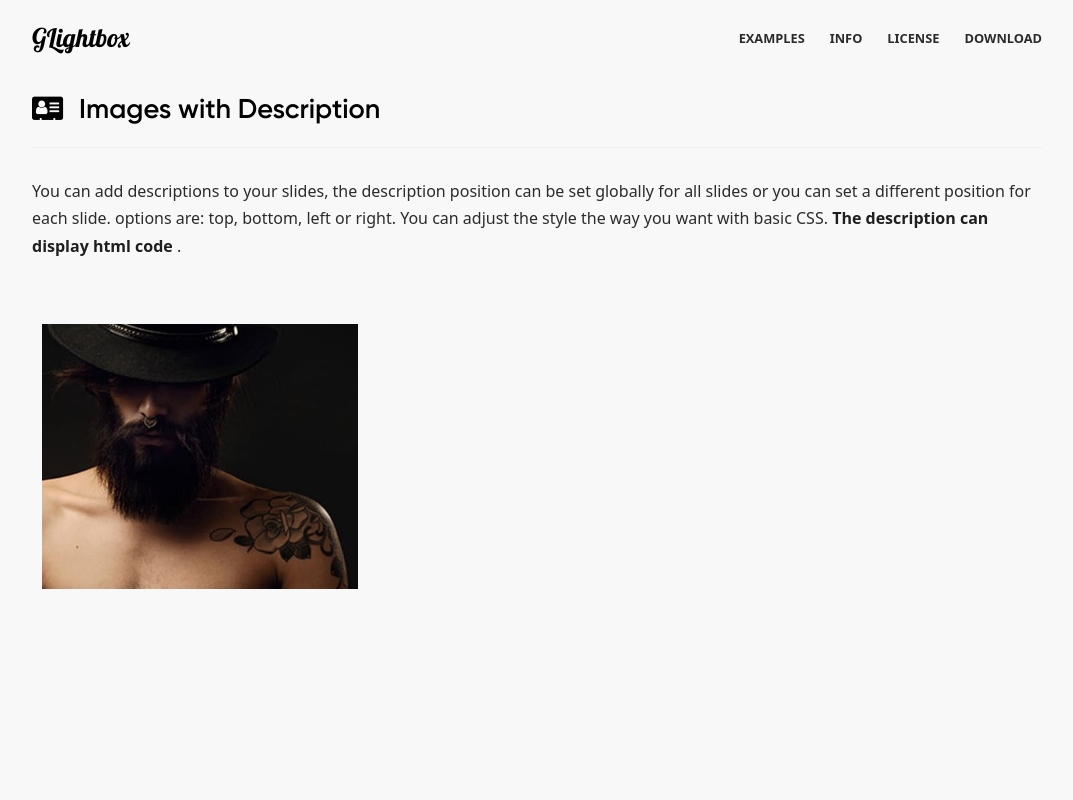
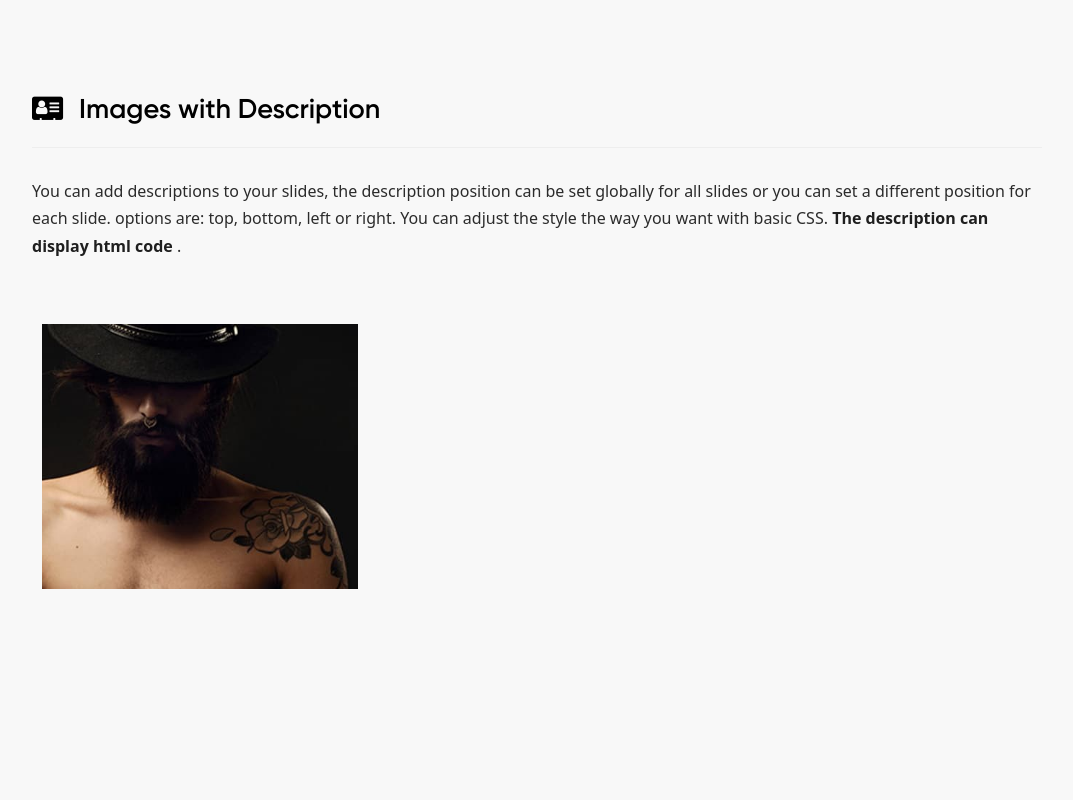
Before and after one commit to frankshugarts/FullLightbox, a website: page index.html in a window 1280 px wide. Shown: the top 800 px of the page, without its empty margins (103-1176 px from the left). Drawn offline with nearby package versions, Linux system fonts and the light colour scheme.

Commit message:
Update index.html

```diff
--- a/index.html
+++ b/index.html
@@ -25,13 +25,7 @@
                 <div class="row">
                     <div class="col-md-12">
                         <div class="header-inner">
-                            <a href="#" class="logo" style="font-family: 'Lobster', cursive">GLightbox</a>
-                            <ul class="d-none d-md-block">
-                                <li><a href="#examples">EXAMPLES</a></li>
-                                <li><a href="#specifications">INFO</a></li>
-                                <li><a href="#license">LICENSE</a></li>
-                                <li><a href="https://github.com/biati-digital/glightbox/releases/download/3.2.0/glightbox-master.zip">DOWNLOAD</a></li>
-                            </ul>
+
                         </div>
                     </div>
                 </div>
```
